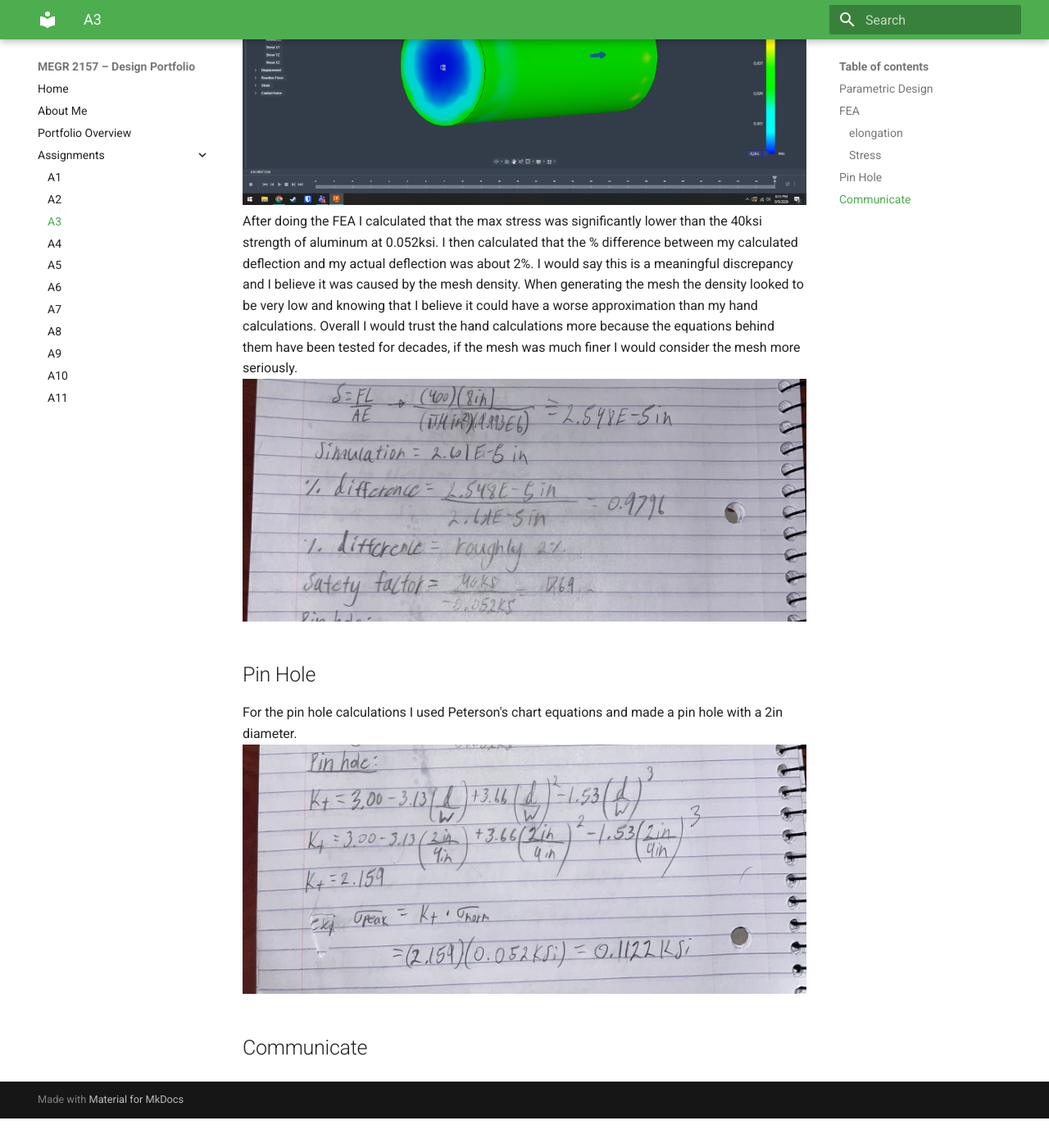
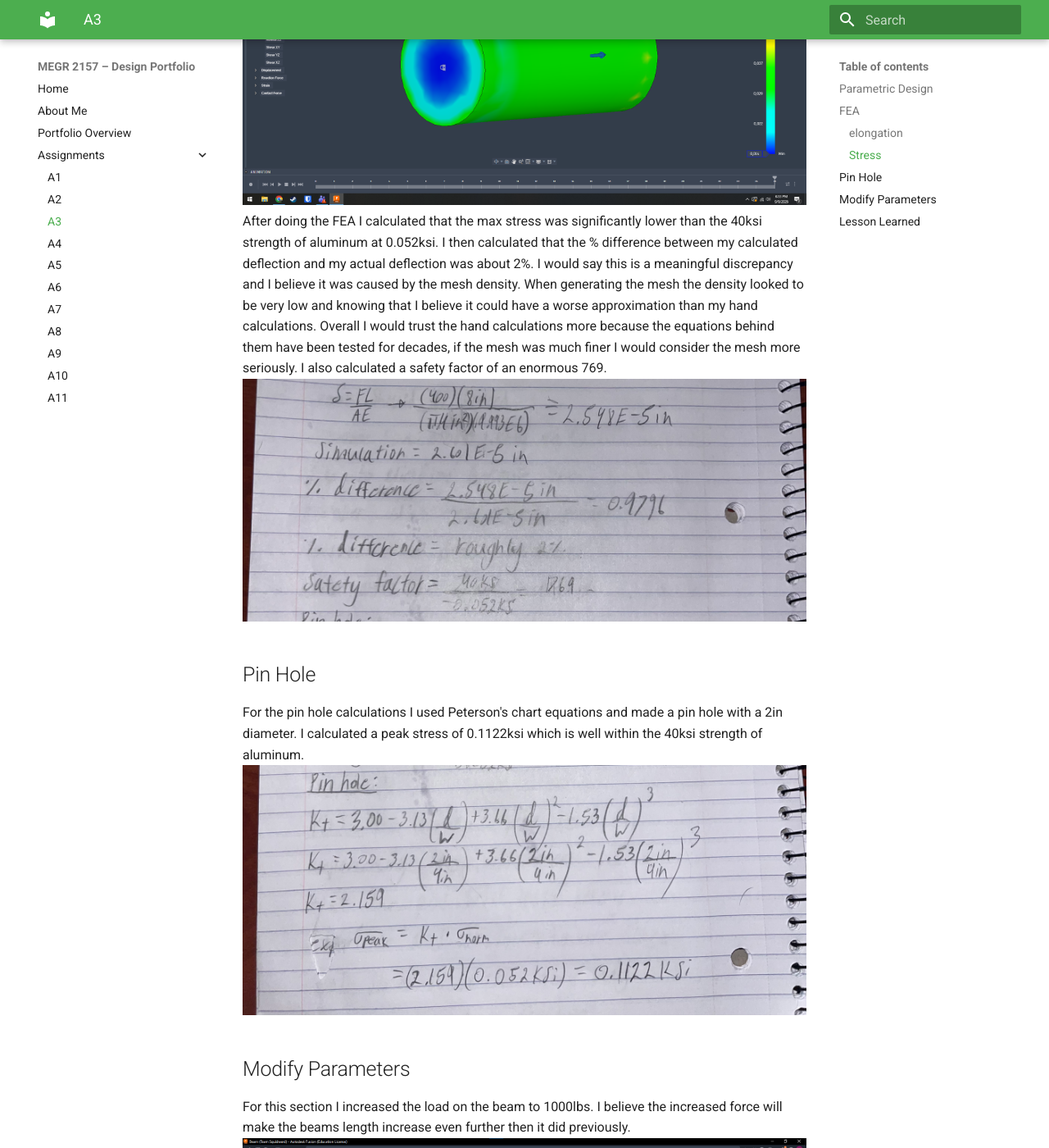
Before and after one commit to pklauser-cyber/design-projects-portfolio, an MkDocs documentation site: the page built from docs/assignments/A03/index.md, in a window 1280 px wide and 1400 px high, scrolled down 1982 px. Shown: the whole window at 82% size. Built offline with MkDocs 1.6.1 and Material for MkDocs 9.7.7, drawn with Linux system fonts in a browser that asks for light colours; before the commit the page ends 3346 px from its top, so only the background shows below that; some of the changed text lies outside the part shown.

Commit message:
Update index.md

```diff
--- a/docs/assignments/A03/index.md
+++ b/docs/assignments/A03/index.md
@@ -11,10 +11,15 @@ Using the video provided I was able to set up a FEA simulation with one side of
 ### Stress
 ![FEA2](Assignment3screenshot2.png)
 ![FEA3](Assignment3screenshot3.png)
-After doing the FEA I calculated that the max stress was significantly lower than the 40ksi strength of aluminum at 0.052ksi. I then calculated that the % difference between my calculated deflection and my actual deflection was about 2%. I would say this is a meaningful discrepancy and I believe it was caused by the mesh density. When generating the mesh the density looked to be very low and knowing that I believe it could have a worse approximation than my hand calculations. Overall I would trust the hand calculations more because the equations behind them have been tested for decades, if the mesh was much finer I would consider the mesh more seriously.
+After doing the FEA I calculated that the max stress was significantly lower than the 40ksi strength of aluminum at 0.052ksi. I then calculated that the % difference between my calculated deflection and my actual deflection was about 2%. I would say this is a meaningful discrepancy and I believe it was caused by the mesh density. When generating the mesh the density looked to be very low and knowing that I believe it could have a worse approximation than my hand calculations. Overall I would trust the hand calculations more because the equations behind them have been tested for decades, if the mesh was much finer I would consider the mesh more seriously. I also calculated a safety factor of an enormous 769.
 ![Work1](IMG_5645.jpeg)
 ## Pin Hole
-For the pin hole calculations I used Peterson's chart equations and made a pin hole with a 2in diameter.
+For the pin hole calculations I used Peterson's chart equations and made a pin hole with a 2in diameter. I calculated a peak stress of 0.1122ksi which is well within the 40ksi strength of aluminum.
 ![Work1](IMG_5646.jpeg)
 
-## Communicate
+## Modify Parameters
+For this section I increased the load on the beam to 1000lbs. I believe the increased force will make the beams length increase even further then it did previously.
+![FEA3](Assignment3image4.png)
+In this case the beam elongated about 6.53E-5in which is more than double the deflection of the beam at the previous for pounds. This is easy to predict as the equation for delta = FL/AE and increasing F by slightly over 2x should increase the elongation to the exact same amount.
+##Lesson Learned
+After completing this assignment I feel that I've just began learning how to use parametric CAD in a more powerful way. I've also used the simulation part of a parametric CAD for the first time and I enjoyed how smoothly it went. I feel much more empowered to try these features on my own for design's that I've already made for 3d printing. This took me about 6 hours and I got a bit confused about getting the equations inside of the parameters in fusion360.
```
